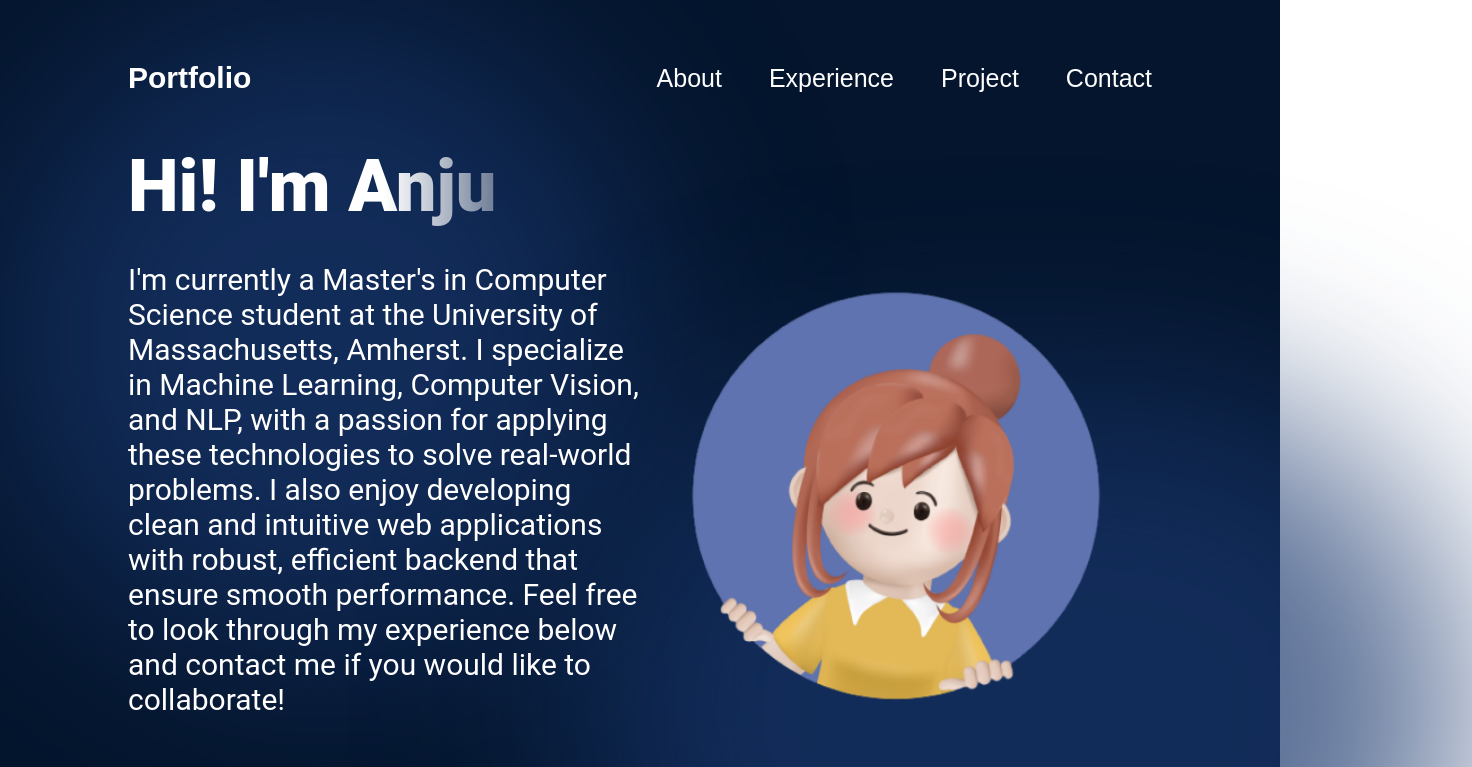
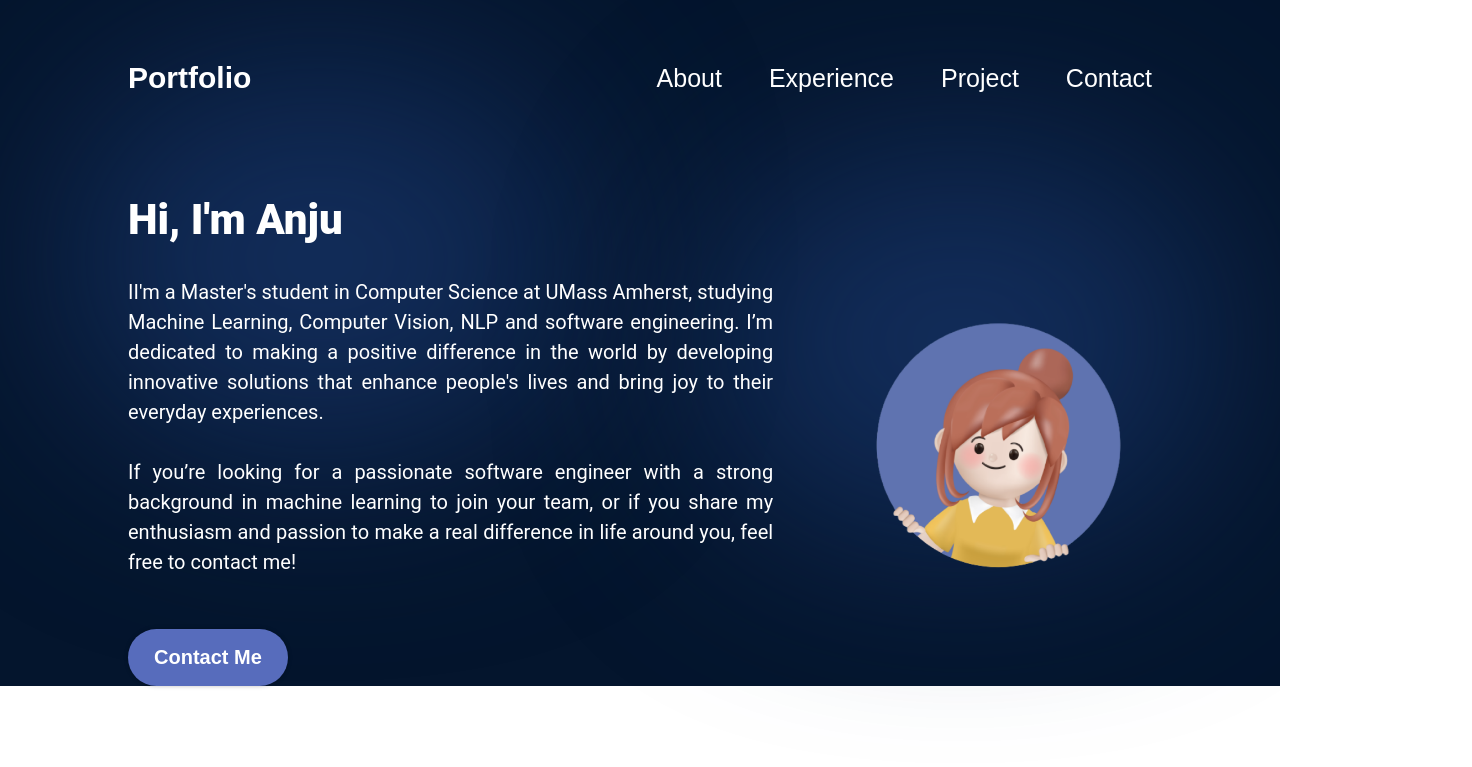
Before and after one commit to anjus1313/Anju-portfolio, a React (Vite) app: page / in a window 1280 px wide. Shown: the top 767 px of the page, 1472 px wide, since content can reach past the window. Built offline with nearby package versions, Linux system fonts and the light colour scheme.

Commit message:
Edited summary css and content

```diff
--- a/src/components/Summary/Summary.jsx
+++ b/src/components/Summary/Summary.jsx
@@ -7,14 +7,15 @@ export const Summary = () => {
     return (
     <section className={styles.container}>
         <div className={styles.content}>
-            <h1 className={styles.title}>Hi! I'm Anju</h1>
+            <h1 className={styles.title}>Hi, I'm Anju</h1>
             <p className={styles.description}>
-                I'm currently a Master's in Computer Science student
-                at the University of Massachusetts, Amherst. I specialize in Machine Learning, Computer Vision,
-                and NLP, with a passion for applying these technologies to solve real-world problems.
-                I also enjoy developing clean and intuitive web applications with robust, efficient backend that ensure smooth performance.
+                II'm a Master's student in Computer Science at UMass Amherst,
+                studying Machine Learning, Computer Vision, NLP and software engineering.
+                I’m dedicated to making a positive difference in the world by developing innovative solutions
+                that enhance people's lives and bring joy to their everyday experiences.<br/><br/>
 
-                Feel free to look through my experience below and contact me if you would like to collaborate!
+                If you’re looking for a passionate software engineer with a strong background in machine learning to join your team,
+                or if you share my enthusiasm and passion to make a real difference in life around you, feel free to contact me!
             </p>
             <a href="mailto:asanthoshkum@umass.edu" className={styles.contactBtn}>Contact Me</a>
         </div>
--- a/src/components/Summary/Summary.module.css
+++ b/src/components/Summary/Summary.module.css
@@ -5,7 +5,7 @@
     display: flex;
     align-items: center;
     justify-content: space-between;
-    margin-top: 49px;
+    margin-top: 100px;
     z-index: 1;
     margin-left: 10%;
     margin-right: 10%;
@@ -20,23 +20,26 @@
 }
 
 .title {
-    font-size: 72px;
+    font-size: 42px;
     font-weight: 900;
     margin-bottom: 33px;
     font-family: var(--font-roboto);
-    background: linear-gradient(
+    /* background: linear-gradient(
         90deg,
         rgba(255, 255, 255, 1) 70%,
         rgba(255, 255, 255, 0) 120%
     );
     -webkit-text-fill-color: transparent;
-    -webkit-background-clip: text;
+    -webkit-background-clip: text; */
 }
 
 .description {
-    font-size: 30px;
+    width: 90%;
+    font-size: 20px;
     font-family: var(--font-roboto);
     margin-bottom: 52px;
+    line-height: 1.5;
+    text-align: justify;
 }
 
 .contactBtn {
@@ -44,14 +47,14 @@
     background-color: var(--color-primary);
     color: var(--color-text);
     border-radius: 100px;
-    font-size: 30px;
+    font-size: 20px;
     font-weight: 600;
     padding: 17px 26px;
     box-shadow: 0 0 4px 0 rgba(0, 0, 0, 0.25);
 }
 
 .photo {
-    width: 50%;
+    width: 30%;
     z-index: 1;
     animation-name: floating;
     animation-duration: 3s;
@@ -75,13 +78,13 @@
 
 .topBlur {
     position: absolute;
-    width: 50vw;
-    height: 50vw;
+    width: 40vw;
+    height: 30vw;
     min-width: 350px;
     min-height: 350px;
     top: -128px;
-    left: -10vw;
-    border-radius: 764px;
+    left: -5vw;
+    border-radius: 564px;
     background: rgba(25, 55, 109, 0.7);
     filter: blur(100px);
     z-index: 0;
@@ -89,13 +92,13 @@
 
 .bottomBlur {
     position: absolute;
-    width: 70vw;
-    height: 50vw;
+    width: 40vw;
+    height: 30vw;
     min-width: 350px;
     min-height: 250px;
-    top: 246px;
-    right: -25vw;
-    border-radius: 764px;
+    top: -46px;
+    right: -5vw;
+    border-radius: 564px;
     background: rgba(25, 55, 109, 0.7);
     filter: blur(100px);
     z-index: 0;
```
